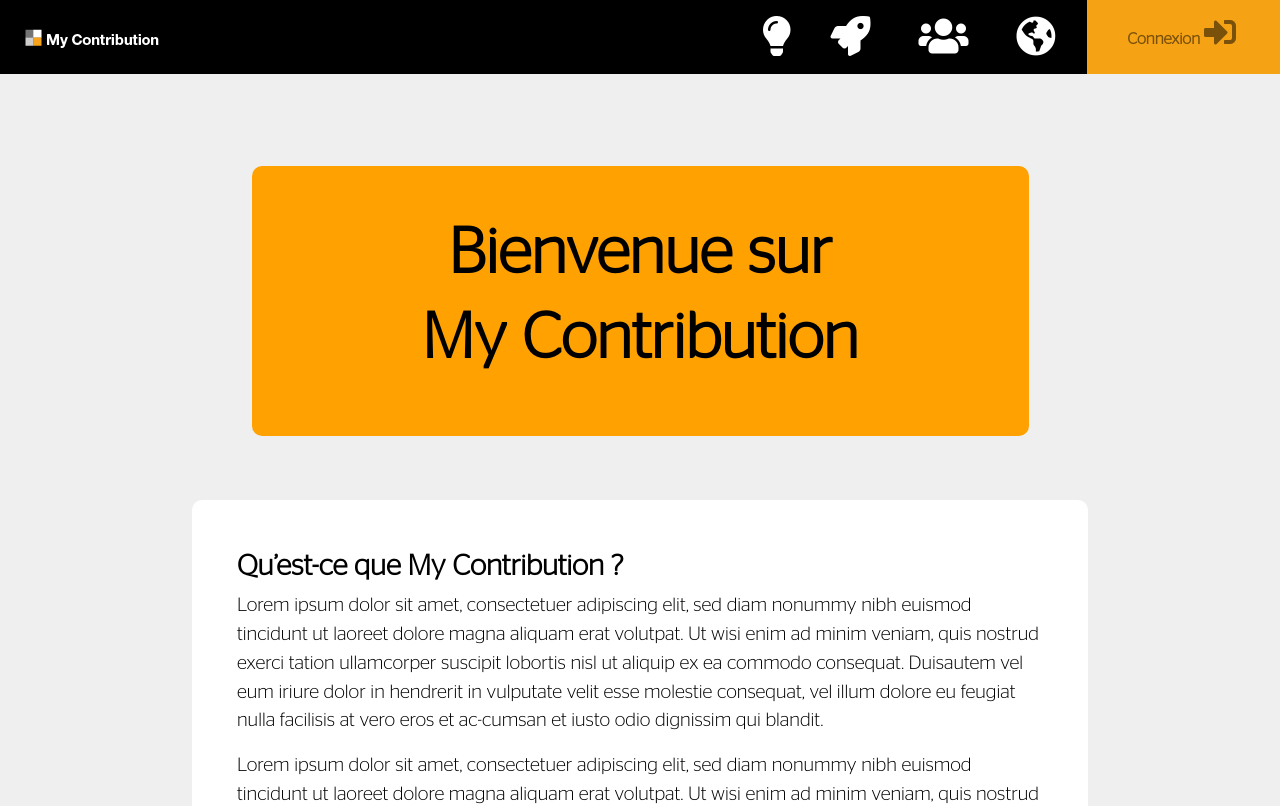
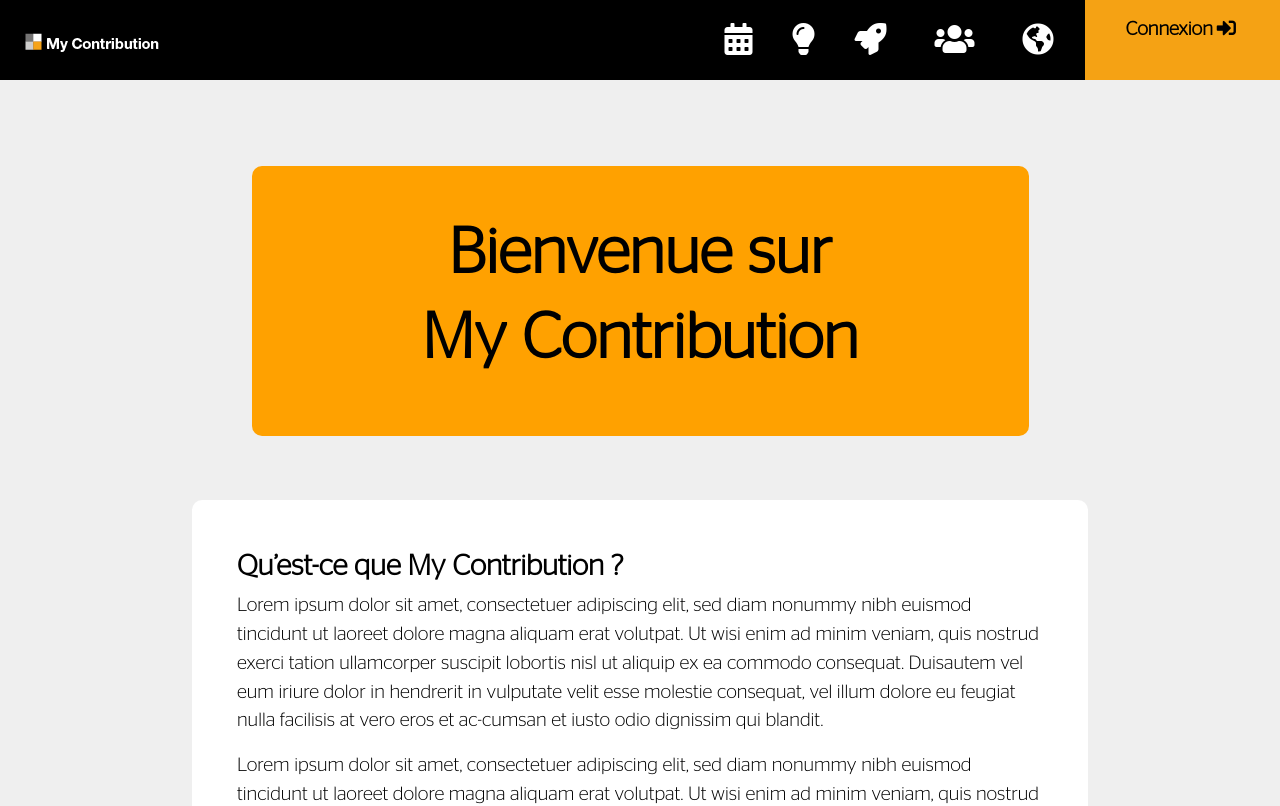
Before and after one commit to WildCodeSchool/toulouse-0918-js-mycontribution, a React (Create React App) app in the folder front/: page / in a window 1280 px wide. Shown: the top 806 px of the page. Built offline with nearby package versions, Linux system fonts and the light colour scheme.

Commit message:
Styled components navbar et footer

```diff
--- a/front/src/components/Footer.js
+++ b/front/src/components/Footer.js
@@ -1,5 +1,6 @@
 import React, { Component } from 'react';
 import '../css/Footer.scss';
+import { Text } from '../data/styledComponents';
 
 class Footer extends Component {
   constructor(props) {
@@ -9,9 +10,9 @@ class Footer extends Component {
   }
   render() {
     return (
-        <div className="p-4 text-center footer">
-          <p className="text-white m-0">Mentions légales</p>
-          <p className="text-white">Fait avec <i className="fas fa-heart"></i> par la Wild Code School</p>
+        <div className="p-3 text-center footer">
+          <Text className="text-white m-0">Mentions légales</Text>
+          <Text className="text-white">Fait avec <i className="fas fa-heart"></i> par la Wild Code School</Text>
         </div>
     );
   }
--- a/front/src/components/Navigation.js
+++ b/front/src/components/Navigation.js
@@ -15,6 +15,7 @@ import {
 import { NavLink as RouterNavLink } from 'react-router-dom';
 import '../css/Navigation.scss'
 import logo from '../img/logo.png';
+import { Icon, Text } from '../data/styledComponents';
 
 class Navigation extends Component {
   constructor(props) {
@@ -39,58 +40,56 @@ class Navigation extends Component {
           <NavbarBrand tag={RouterNavLink} activeClassName="active" to="/" className="text-white ml-4">
             <img src={logo} />
           </NavbarBrand>
+
           <NavbarToggler onClick={this.toggle} />
+
           <Collapse isOpen={this.state.isOpen} navbar>
             <Nav className="ml-auto" navbar>
               <NavItem className="p-2 ml-2">
+                <NavLink tag={RouterNavLink} activeClassName="active" to="/liste-events"
+                  className="text-white">
+                  <Icon white><i className="fas fa-calendar-alt"></i></Icon>
+                </NavLink>
+              </NavItem>
+              <NavItem className="p-2 ml-2">
                 <NavLink tag={RouterNavLink} activeClassName="active" to="/liste-initiatives"
                   className="text-white">
-                  <i style={{ fontSize: '2.5em' }}
-                    className="fas fa-lightbulb">
-                  </i>
+                  <Icon white><i className="fas fa-lightbulb"></i></Icon>
                 </NavLink>
               </NavItem>
               <NavItem className="p-2 ml-2 mr-2">
                 <NavLink tag={RouterNavLink} activeClassName="active" to="/liste-missions"
                   className="text-white">
-                  <i style={{ fontSize: '2.5em' }}
-                    className="fas fa-rocket">
-                  </i>
+                  <Icon white><i className="fas fa-rocket"></i></Icon>
                 </NavLink>
               </NavItem>
               <NavItem className="p-2 ml-2 mr-2">
                 <NavLink
                   className="text-white"
                   href="#">
-                  <i
-                    className="fas fa-users"
-                    style={{ fontSize: '2.5em' }}>
-                  </i>
+                  <Icon white><i className="fas fa-users"></i></Icon>
                 </NavLink>
               </NavItem>
               <NavItem className="p-2 ml-2 mr-2">
                 <NavLink
                   className="text-white"
                   href="#">
-                  <i
-                    className="fas fa-globe-americas"
-                    style={{ fontSize: '2.5em' }}>
-                  </i>
+                  <Icon white><i className="fas fa-globe-americas"></i></Icon>
                 </NavLink>
               </NavItem>
               <UncontrolledDropdown
-                className="connexion p-2 ml-2"
+                className="connexion p-2 ml-2 "
                 nav
-                inNavbar>
+                inNavbar
+              >
                 <DropdownToggle
-                  className="ml-4 mr-4 font-weight-bold"
+                  className="mx-4 font-weight-bold"
                   nav
                 >
-                  Connexion
-                  <i
-                    className="fas fa-sign-in-alt mr-1 ml-1"
-                    style={{ fontSize: '2em' }}>
-                  </i>
+                 <Text>
+                    Connexion
+                    <i className="fas fa-sign-in-alt mr-1 ml-1"></i>
+                </Text>
                 </DropdownToggle>
                 <DropdownMenu>
                   <DropdownItem>
--- a/front/src/css/Navigation.scss
+++ b/front/src/css/Navigation.scss
@@ -10,7 +10,6 @@
 
 .navigation {
   background-color: $black;
-  font-family: $font;
 }
 
 .connexion {
--- a/front/src/css/basics.scss
+++ b/front/src/css/basics.scss
@@ -12,4 +12,4 @@ $black: #000000;
         url("../fonts/ContinentalStagSans-Med.otf") format("otf");
 }
 
- $font: "Continental Stag"; // font-family
+ $font: "Continental Stag";
--- a/front/src/data/styledComponents.js
+++ b/front/src/data/styledComponents.js
@@ -42,6 +42,12 @@ export const Text = styled.p`
         props.white ? 'white' : 'black'};
 `
 
+export const Icon = styled.span`
+    font-size: 2em;
+    color: ${props =>
+        props.white ? 'white' : 'black'};
+`
+
 export const Line = styled.div`
     background-color: black;
     height: 5px;
@@ -68,6 +74,7 @@ export const InitiativeCard = styled.div`
     border-radius: 5px;
     padding: 20px;
 `
+
 export const EventCard = styled.div`
     background: #ffa100;
     border-radius: 5px;
```
